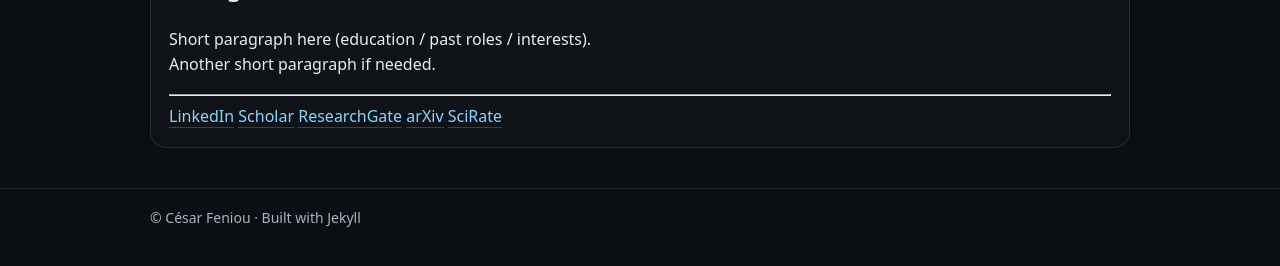
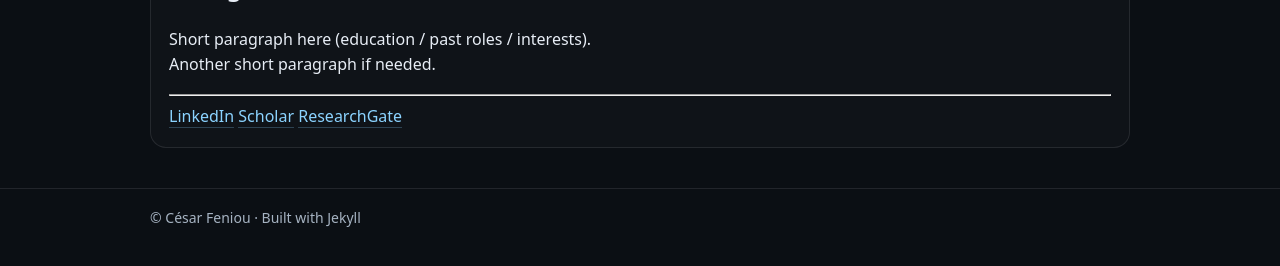
Before and after one commit to cesarfeniou/cesarfeniou.github.io, a Jekyll site: the page built from index.md, in a window 1280 px wide. Shown: the part 535-801 px from the top of the page. Built offline with Jekyll 4.4.1, drawn with Linux system fonts in a browser that asks for light colours.

Commit message:
Replace placeholder social links with actual URLs
Updated social media links with specific user profiles.

```diff
--- a/_includes/social-icons.html
+++ b/_includes/social-icons.html
@@ -1,7 +1,5 @@
 <div class="social-icons">
-  <a href="https://www.linkedin.com/in/YOUR_LINKEDIN/" target="_blank" rel="noopener">LinkedIn</a>
-  <a href="https://scholar.google.com/citations?user=YOUR_SCHOLAR_ID" target="_blank" rel="noopener">Scholar</a>
-  <a href="https://www.researchgate.net/profile/YOUR_RG_NAME" target="_blank" rel="noopener">ResearchGate</a>
-  <a href="https://arxiv.org/search/?searchtype=author&query=Feniou%2C+C" target="_blank" rel="noopener">arXiv</a>
-  <a href="https://scirate.com/search?q=YOUR_QUERY" target="_blank" rel="noopener">SciRate</a>
+  <a href="https://www.linkedin.com/in/c%C3%A9sar-feniou-705768173/" target="_blank" rel="noopener">LinkedIn</a>
+  <a href="https://scholar.google.com/citations?user=atHK9rYAAAAJ&hl" target="_blank" rel="noopener">Scholar</a>
+  <a href="https://www.researchgate.net/profile/Cesar-Feniou" target="_blank" rel="noopener">ResearchGate</a>
 </div>
```
